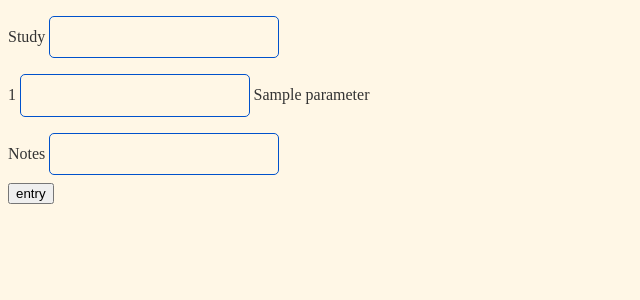
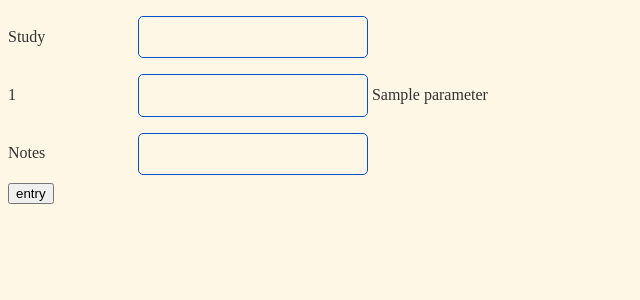
Before and after one commit to ChemiKyle/Waterspots, a Python web app: template templates/make_entry.html in a window 1280 px wide. Shown: the top 300 px of the page, without its empty margins (0-640 px from the left). Run offline with Jinja, Linux system fonts and the light colour scheme; the template is opened without the code that fills it: most values are stand-ins (such as "Sample title", 1, 10 or a date in 2020).

Commit message:
Entries default to numerical

```diff
--- a/static/style.css
+++ b/static/style.css
@@ -14,13 +14,25 @@ body {
 	text-align: center;
 }
 
-input[type=text], input[type=password] {
+label {
+    display: inline-block;
+    width: 10%;
+    text-align: left;
+}
+
+
+input[type=text], input[type=password], input[type=number] {
 	padding: 1% 2%;
 	margin: 8px 0;
 	display: inline-block;
 	border: 1px solid  #0052cc;
 	background-color: #fff7e6;
 	border-radius: 5px;
+}
+
+input:focus {
+    color: white;
+    background-color: #5f6d89;
 }
 
 .login button {
--- a/templates/make_entry.html
+++ b/templates/make_entry.html
@@ -11,7 +11,7 @@
 
         {% for parameter in parameters %}
           <label for="{{parameter.0}}">{{ parameter.0 }}</label>
-          <input name="{{ parameter.0 }}" type="text"/> {{parameter.1}} <br/>
+          <input name="{{ parameter.0 }}" type="number"step="any"/> {{parameter.1}} <br/>
         {% endfor %}
 
           <label for="notes">Notes</label>
```
